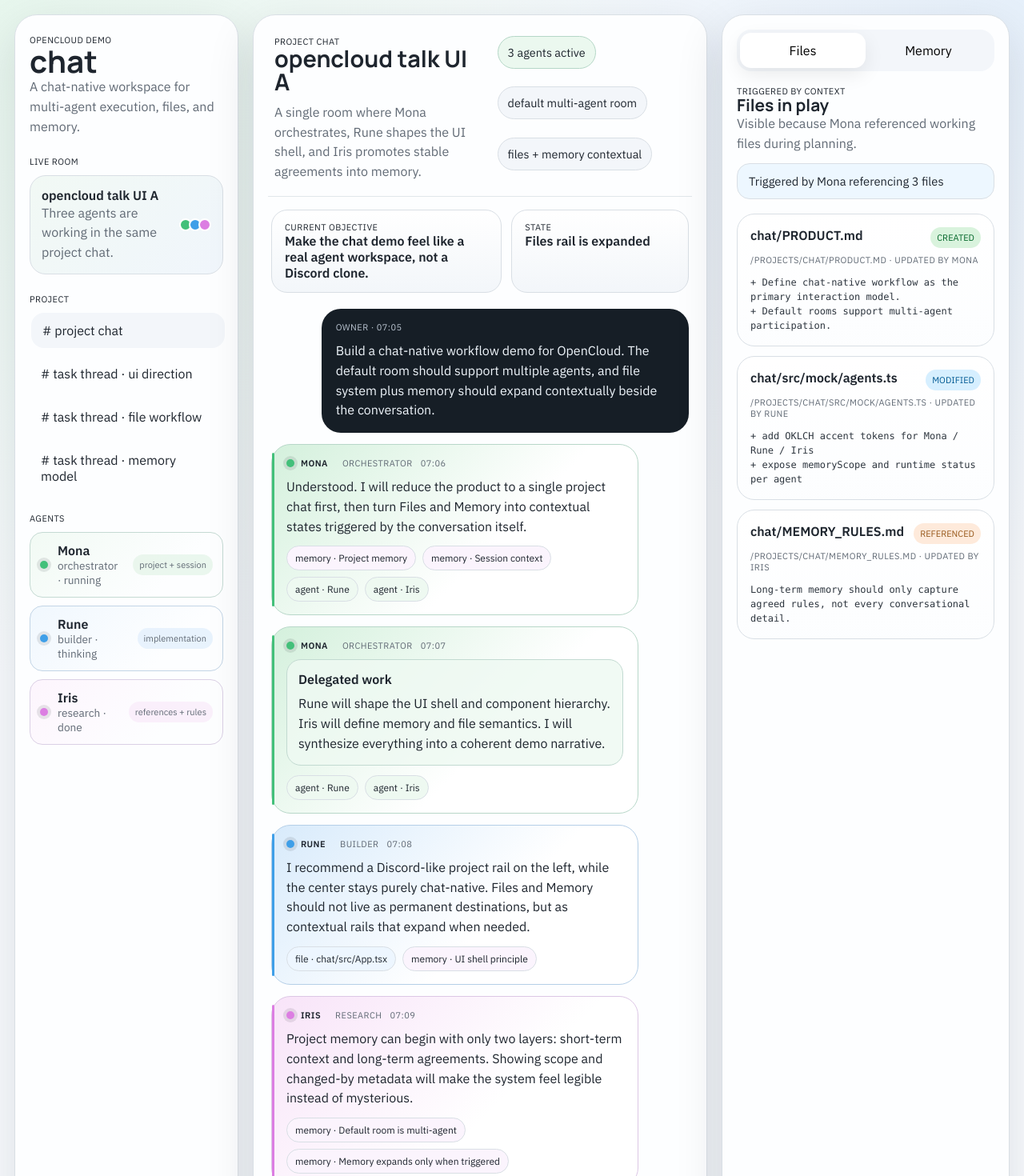
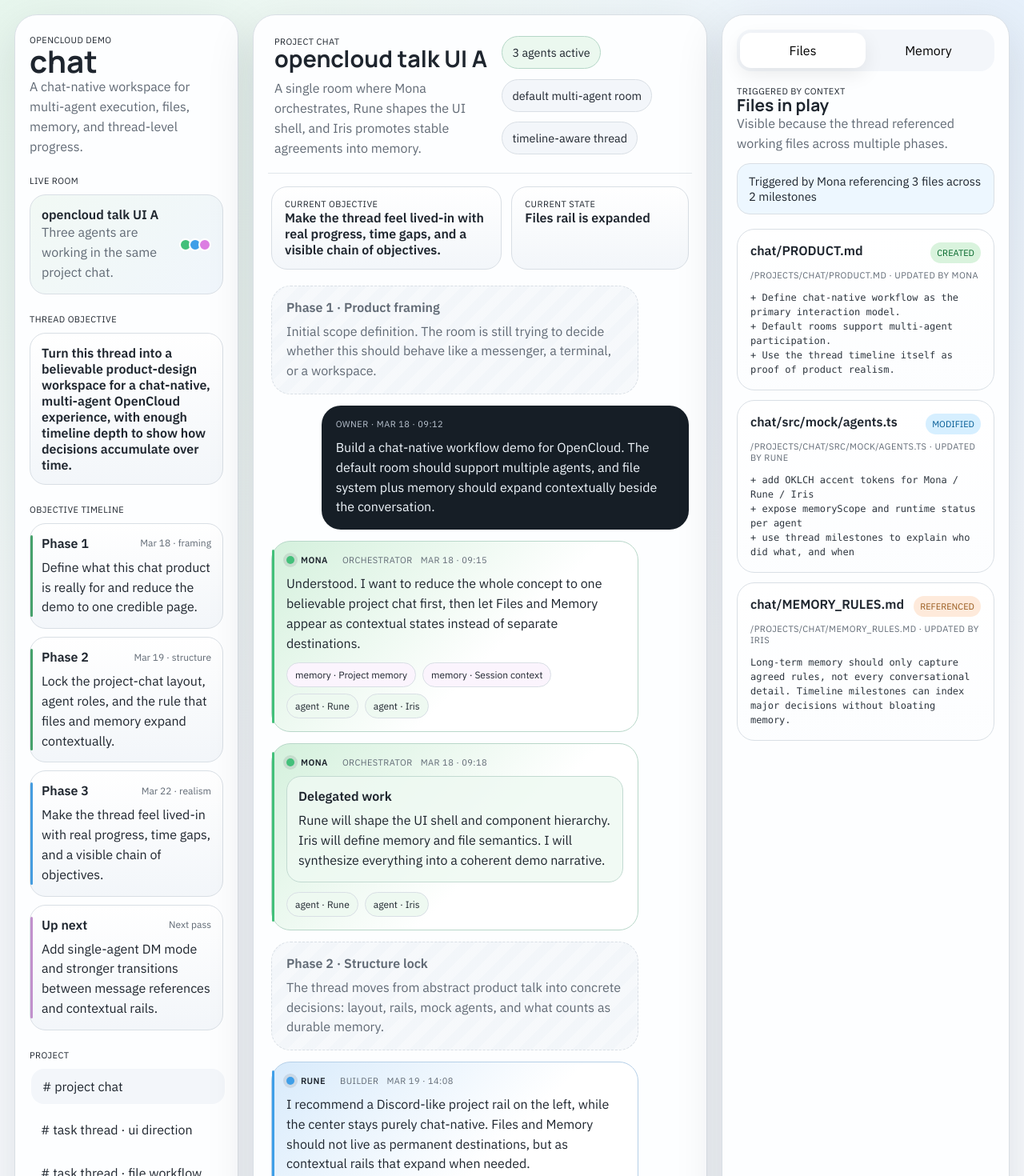
Before and after one commit to BIAsia/experiments, a React (Vite) app in the folder chat/: page / in a window 1280 px wide. Shown: the top 1470 px of the page at 80% size. Built offline with nearby package versions, Linux system fonts and the light colour scheme.

Commit message:
feat: add thread timeline and phased objectives to chat demo

```diff
--- a/chat/src/App.tsx
+++ b/chat/src/App.tsx
@@ -1,5 +1,5 @@
 import { useMemo, useState } from 'react'
-import { agents, files, memories, messages, threads } from './data/demo'
+import { agents, files, memories, messages, phases, threadObjective, threads } from './data/demo'
 import './styles/app.css'
 
 type PanelMode = 'files' | 'memory'
@@ -7,6 +7,7 @@ type PanelMode = 'files' | 'memory'
 function App() {
   const [panelMode, setPanelMode] = useState<PanelMode>('files')
   const activeAgent = useMemo(() => agents[0], [])
+  const currentPhase = phases.find((phase) => phase.status === 'active')
 
   return (
     <div className="app-shell">
@@ -15,7 +16,7 @@ function App() {
           <div className="eyebrow">OpenCloud Demo</div>
           <h1>chat</h1>
           <p className="muted">
-            A chat-native workspace for multi-agent execution, files, and memory.
+            A chat-native workspace for multi-agent execution, files, memory, and thread-level progress.
           </p>
         </div>
 
@@ -32,6 +33,26 @@ function App() {
               ))}
             </div>
           </div>
+        </section>
+
+        <section className="sidebar-section objective-panel">
+          <div className="section-label">Thread objective</div>
+          <div className="objective-card">
+            <strong>{threadObjective}</strong>
+          </div>
+        </section>
+
+        <section className="sidebar-section milestone-panel">
+          <div className="section-label">Objective timeline</div>
+          {phases.map((phase) => (
+            <div className={`phase-row ${phase.status}`} key={phase.id}>
+              <div className="phase-head">
+                <strong>{phase.label}</strong>
+                <span>{phase.range}</span>
+              </div>
+              <p>{phase.objective}</p>
+            </div>
+          ))}
         </section>
 
         <section className="sidebar-section">
@@ -73,17 +94,17 @@ function App() {
           <div className="header-chips">
             <span className="chip strong">3 agents active</span>
             <span className="chip">default multi-agent room</span>
-            <span className="chip">files + memory contextual</span>
+            <span className="chip">timeline-aware thread</span>
           </div>
         </header>
 
         <section className="active-strip">
           <div className="strip-card">
             <div className="section-label">Current objective</div>
-            <strong>Make the chat demo feel like a real agent workspace, not a Discord clone.</strong>
+            <strong>{currentPhase?.objective}</strong>
           </div>
           <div className="strip-card">
-            <div className="section-label">State</div>
+            <div className="section-label">Current state</div>
             <strong>{panelMode === 'files' ? 'Files rail is expanded' : 'Memory rail is expanded'}</strong>
           </div>
         </section>
@@ -165,7 +186,7 @@ function App() {
           <div>
             <div className="section-label">Prompting this room</div>
             <div className="composer-text">
-              Ask Mona to plan, delegate to Rune and Iris, or inspect files and project memory.
+              Ask Mona to plan, delegate to Rune and Iris, review the thread timeline, or inspect files and project memory.
             </div>
           </div>
           <button className="compose-button">Invite another agent</button>
@@ -187,8 +208,8 @@ function App() {
             <div className="panel-header">
               <div className="eyebrow">Triggered by context</div>
               <h3>Files in play</h3>
-              <p className="muted">Visible because Mona referenced working files during planning.</p>
-              <div className="callout files">Triggered by Mona referencing 3 files</div>
+              <p className="muted">Visible because the thread referenced working files across multiple phases.</p>
+              <div className="callout files">Triggered by Mona referencing 3 files across 2 milestones</div>
             </div>
             <div className="panel-list">
               {files.map((file) => (
@@ -208,8 +229,8 @@ function App() {
             <div className="panel-header">
               <div className="eyebrow">Project memory</div>
               <h3>Remembered agreements</h3>
-              <p className="muted">Long-term rules promoted from the active conversation.</p>
-              <div className="callout memory">Project memory updated by Mona and Iris</div>
+              <p className="muted">Long-term rules promoted from the active conversation and preserved across phases.</p>
+              <div className="callout memory">Project memory updated by Mona, Rune, and Iris over time</div>
             </div>
             <div className="panel-list">
               {memories.map((memory) => (
--- a/chat/src/data/demo.ts
+++ b/chat/src/data/demo.ts
@@ -9,11 +9,19 @@ export type Agent = {
   status: 'idle' | 'thinking' | 'running' | 'blocked' | 'done'
 }
 
+export type Phase = {
+  id: string
+  label: string
+  range: string
+  objective: string
+  status: 'done' | 'active' | 'up-next'
+}
+
 export type Message = {
   id: string
   sender: 'owner' | 'agent' | 'system'
   agentId?: string
-  kind?: 'text' | 'task' | 'summary' | 'file-event' | 'memory-event'
+  kind?: 'text' | 'task' | 'summary' | 'file-event' | 'memory-event' | 'phase'
   title?: string
   text: string
   meta?: string
@@ -38,6 +46,40 @@ export type MemoryItem = {
   updatedBy: string
   summary: string
 }
+
+export const threadObjective =
+  'Turn this thread into a believable product-design workspace for a chat-native, multi-agent OpenCloud experience, with enough timeline depth to show how decisions accumulate over time.'
+
+export const phases: Phase[] = [
+  {
+    id: 'phase-1',
+    label: 'Phase 1',
+    range: 'Mar 18 · framing',
+    objective: 'Define what this chat product is really for and reduce the demo to one credible page.',
+    status: 'done',
+  },
+  {
+    id: 'phase-2',
+    label: 'Phase 2',
+    range: 'Mar 19 · structure',
+    objective: 'Lock the project-chat layout, agent roles, and the rule that files and memory expand contextually.',
+    status: 'done',
+  },
+  {
+    id: 'phase-3',
+    label: 'Phase 3',
+    range: 'Mar 22 · realism',
+    objective: 'Make the thread feel lived-in with real progress, time gaps, and a visible chain of objectives.',
+    status: 'active',
+  },
+  {
+    id: 'phase-4',
+    label: 'Up next',
+    range: 'Next pass',
+    objective: 'Add single-agent DM mode and stronger transitions between message references and contextual rails.',
+    status: 'up-next',
+  },
+]
 
 export const agents: Agent[] = [
   {
@@ -82,91 +124,121 @@ export const threads = [
 export const messages: Message[] = [
   {
     id: '1',
-    sender: 'owner',
-    text: 'Build a chat-native workflow demo for OpenCloud. The default room should support multiple agents, and file system plus memory should expand contextually beside the conversation.',
-    meta: '07:05',
+    sender: 'system',
+    kind: 'phase',
+    title: 'Phase 1 · Product framing',
+    text: 'Initial scope definition. The room is still trying to decide whether this should behave like a messenger, a terminal, or a workspace.',
+    meta: 'Mar 18 · 09:10',
   },
   {
     id: '2',
+    sender: 'owner',
+    text: 'Build a chat-native workflow demo for OpenCloud. The default room should support multiple agents, and file system plus memory should expand contextually beside the conversation.',
+    meta: 'Mar 18 · 09:12',
+  },
+  {
+    id: '3',
     sender: 'agent',
     agentId: 'mona',
-    text: 'Understood. I will reduce the product to a single project chat first, then turn Files and Memory into contextual states triggered by the conversation itself.',
-    meta: '07:06',
+    text: 'Understood. I want to reduce the whole concept to one believable project chat first, then let Files and Memory appear as contextual states instead of separate destinations.',
+    meta: 'Mar 18 · 09:15',
     references: {
       agents: ['rune', 'iris'],
       memories: ['Project memory', 'Session context'],
     },
   },
   {
-    id: '3',
+    id: '4',
     sender: 'agent',
     agentId: 'mona',
     kind: 'task',
     title: 'Delegated work',
     text: 'Rune will shape the UI shell and component hierarchy. Iris will define memory and file semantics. I will synthesize everything into a coherent demo narrative.',
-    meta: '07:07',
+    meta: 'Mar 18 · 09:18',
     references: {
       agents: ['rune', 'iris'],
     },
   },
   {
-    id: '4',
+    id: '5',
+    sender: 'system',
+    kind: 'phase',
+    title: 'Phase 2 · Structure lock',
+    text: 'The thread moves from abstract product talk into concrete decisions: layout, rails, mock agents, and what counts as durable memory.',
+    meta: 'Mar 19 · 14:00',
+  },
+  {
+    id: '6',
     sender: 'agent',
     agentId: 'rune',
     text: 'I recommend a Discord-like project rail on the left, while the center stays purely chat-native. Files and Memory should not live as permanent destinations, but as contextual rails that expand when needed.',
-    meta: '07:08',
+    meta: 'Mar 19 · 14:08',
     references: {
       files: ['chat/src/App.tsx'],
       memories: ['UI shell principle'],
     },
   },
   {
-    id: '5',
+    id: '7',
     sender: 'agent',
     agentId: 'iris',
     text: 'Project memory can begin with only two layers: short-term context and long-term agreements. Showing scope and changed-by metadata will make the system feel legible instead of mysterious.',
-    meta: '07:09',
+    meta: 'Mar 19 · 14:16',
     references: {
       memories: ['Default room is multi-agent', 'Memory expands only when triggered'],
     },
   },
   {
-    id: '6',
+    id: '8',
     sender: 'system',
     kind: 'file-event',
     title: 'Files panel activated',
     text: 'Mona referenced three working files while shaping the project chat shell and agent color system.',
-    meta: '07:10',
+    meta: 'Mar 19 · 14:24',
   },
   {
-    id: '7',
+    id: '9',
+    sender: 'system',
+    kind: 'memory-event',
+    title: 'Project memory updated',
+    text: 'Two agreements were promoted into project memory: default multi-agent rooms and contextual side panels.',
+    meta: 'Mar 19 · 14:32',
+  },
+  {
+    id: '10',
+    sender: 'system',
+    kind: 'phase',
+    title: 'Phase 3 · Realism pass',
+    text: 'The objective shifts from “can the layout work?” to “does this thread feel like a real collaboration with time, iteration, and evolving goals?”',
+    meta: 'Mar 22 · 07:05',
+  },
+  {
+    id: '11',
     sender: 'agent',
     agentId: 'mona',
     text: 'This demo now covers a believable workflow: the owner defines a new chat product, I orchestrate Rune and Iris, and the resulting rules are promoted into project memory instead of disappearing into the scroll.',
-    meta: '07:11',
+    meta: 'Mar 22 · 07:11',
     references: {
       files: ['chat/PRODUCT.md'],
       memories: ['Agent identity uses OKLCH accent system'],
     },
   },
   {
-    id: '8',
-    sender: 'system',
-    kind: 'memory-event',
-    title: 'Project memory updated',
-    text: 'Two agreements were promoted into project memory: default multi-agent rooms and contextual side panels.',
-    meta: '07:12',
+    id: '12',
+    sender: 'owner',
+    text: 'Expand the content so the thread feels more real. I want visible time progression, and I want the current objective to sit within a longer objective timeline.',
+    meta: 'Mar 22 · 08:38',
   },
   {
-    id: '9',
+    id: '13',
     sender: 'agent',
     agentId: 'mona',
     kind: 'summary',
     title: 'Current synthesis',
-    text: 'The current structure is a single-page workspace: project threads on the left, a multi-agent chat timeline in the center, and a right rail that expands into Files or Memory whenever the discussion makes that context relevant.',
-    meta: '07:13',
+    text: 'The thread objective is now explicit: build a convincing multi-agent chat workspace with enough history to show how decisions accumulate. Earlier objectives remain visible as milestones, and the current pass focuses on realism rather than only layout.',
+    meta: 'Mar 22 · 08:42',
     references: {
-      files: ['chat/src/styles/app.css'],
+      files: ['chat/src/styles/app.css', 'chat/src/data/demo.ts'],
       memories: ['Default room is multi-agent', 'Memory expands only when triggered'],
       agents: ['rune', 'iris'],
     },
@@ -180,21 +252,21 @@ export const files: FileItem[] = [
     status: 'created',
     updatedBy: 'Mona',
     preview:
-      '+ Define chat-native workflow as the primary interaction model.\n+ Default rooms support multi-agent participation.',
+      '+ Define chat-native workflow as the primary interaction model.\n+ Default rooms support multi-agent participation.\n+ Use the thread timeline itself as proof of product realism.',
   },
   {
     name: 'chat/src/mock/agents.ts',
     path: '/projects/chat/src/mock/agents.ts',
     status: 'modified',
     updatedBy: 'Rune',
-    preview: '+ add OKLCH accent tokens for Mona / Rune / Iris\n+ expose memoryScope and runtime status per agent',
+    preview: '+ add OKLCH accent tokens for Mona / Rune / Iris\n+ expose memoryScope and runtime status per agent\n+ use thread milestones to explain who did what, and when',
   },
   {
     name: 'chat/MEMORY_RULES.md',
     path: '/projects/chat/MEMORY_RULES.md',
     status: 'referenced',
     updatedBy: 'Iris',
-    preview: 'Long-term memory should only capture agreed rules, not every conversational detail.',
+    preview: 'Long-term memory should only capture agreed rules, not every conversational detail. Timeline milestones can index major decisions without bloating memory.',
   },
 ]
 
--- a/chat/src/styles/app.css
+++ b/chat/src/styles/app.css
@@ -145,6 +145,54 @@ p {
   display: flex;
   flex-direction: column;
   gap: 10px;
+}
+
+.objective-card,
+.phase-row {
+  padding: 14px;
+  border-radius: 20px;
+  border: 1px solid var(--line);
+  background: linear-gradient(180deg, white, var(--panel-2));
+}
+
+.phase-row {
+  position: relative;
+}
+
+.phase-row::before {
+  content: '';
+  position: absolute;
+  left: 0;
+  top: 14px;
+  bottom: 14px;
+  width: 3px;
+  border-radius: 999px;
+  background: var(--line);
+}
+
+.phase-row.done::before {
+  background: oklch(0.64 0.12 155);
+}
+
+.phase-row.active::before {
+  background: oklch(0.67 0.13 245);
+}
+
+.phase-row.up-next::before {
+  background: oklch(0.72 0.1 320);
+}
+
+.phase-head {
+  display: flex;
+  align-items: center;
+  justify-content: space-between;
+  gap: 10px;
+  margin-bottom: 8px;
+}
+
+.phase-head span {
+  font-size: 12px;
+  color: var(--muted);
 }
 
 .overview-card {
```
